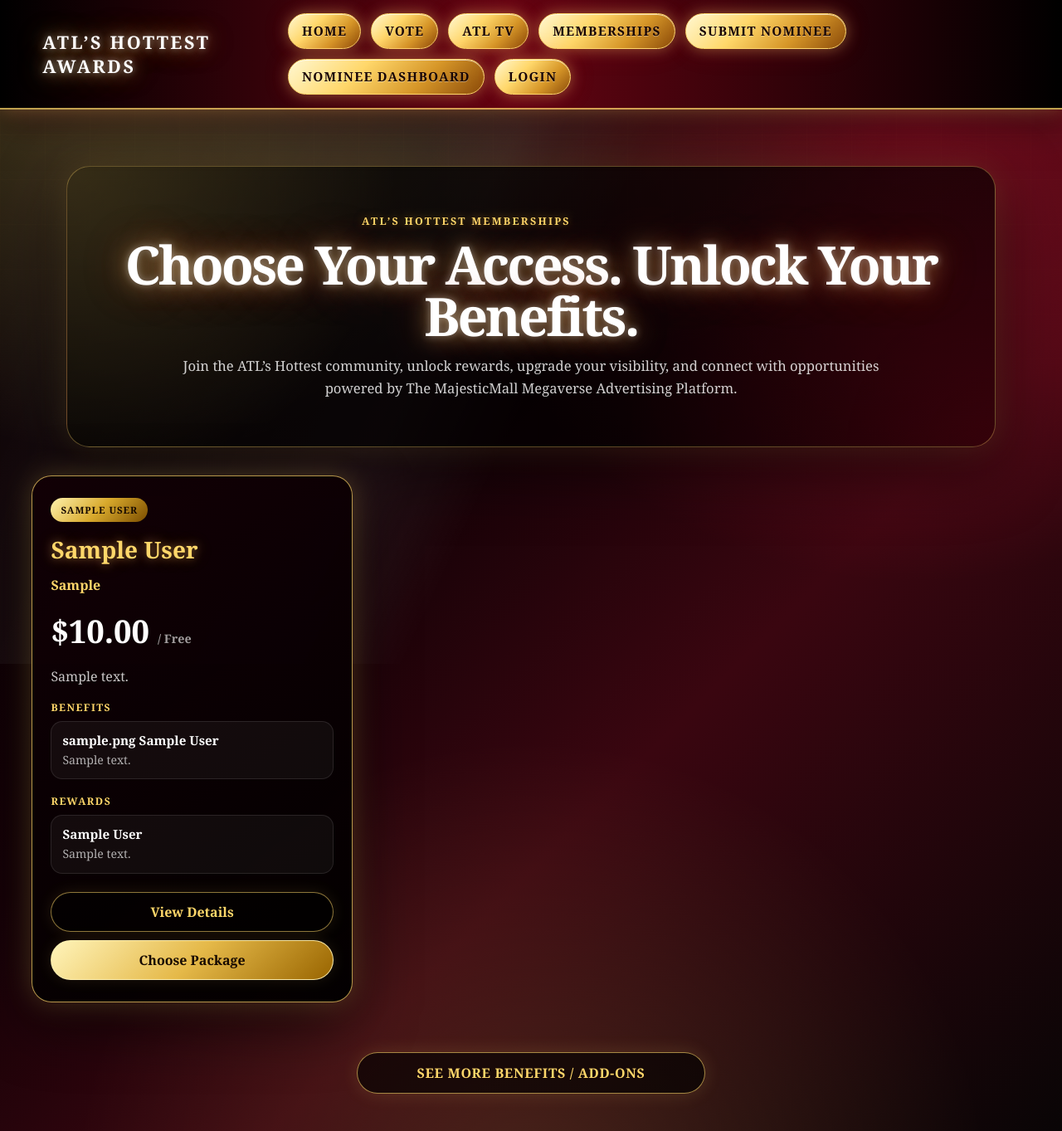
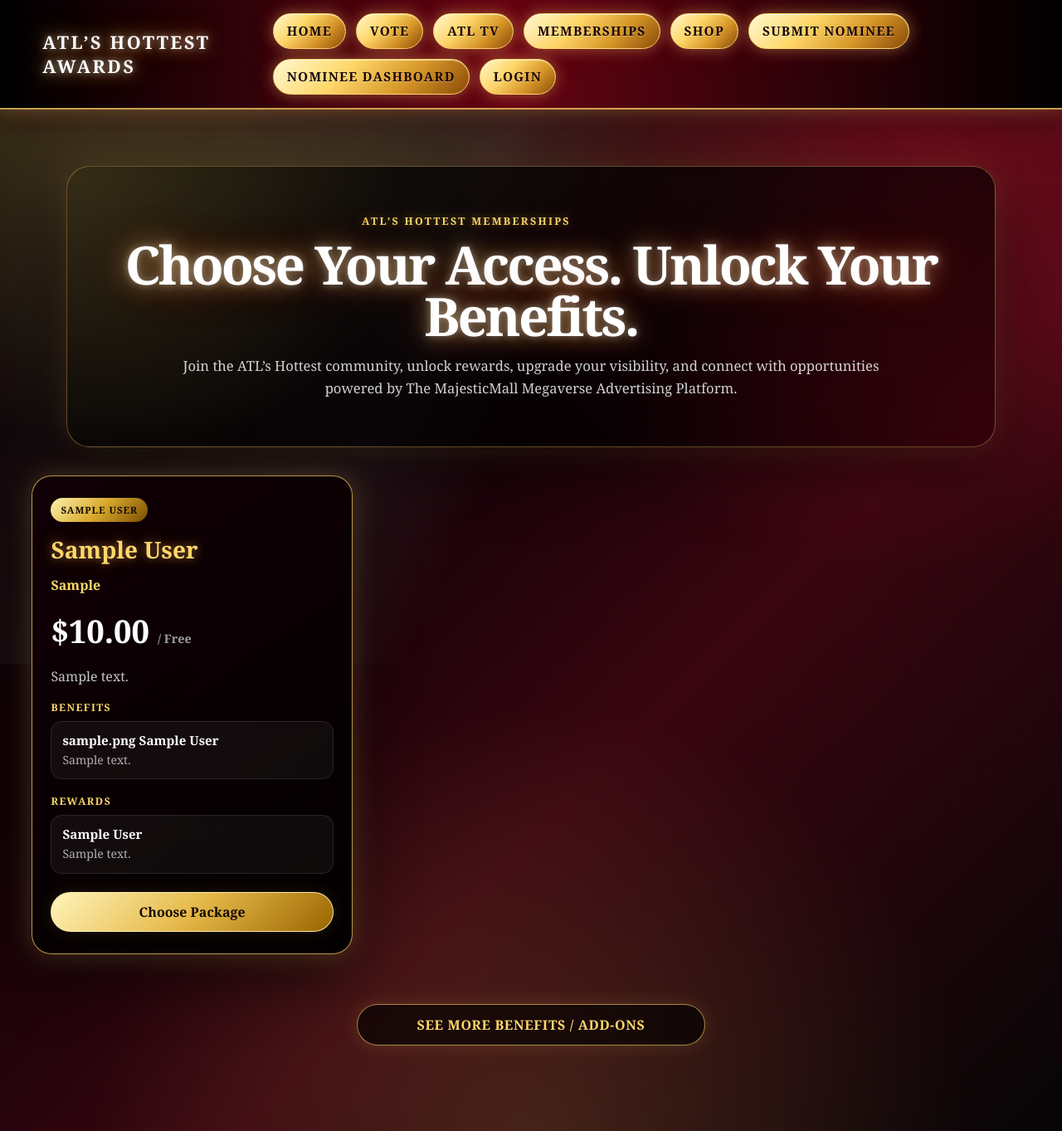
Before and after one commit to majicmall/votingsystem, a Django app: page /memberships/ in a window 1280 px wide. Shown: the top 1363 px of the page at 83% size. Run offline with Django 5.2, Linux system fonts and the light colour scheme; tables that the repository leaves empty hold one stand-in row (values such as "Sample post").

Commit message:
Clean membership flow and add shop navigation

```diff
--- a/ballot/templates/ballot/base.html
+++ b/ballot/templates/ballot/base.html
@@ -433,6 +433,7 @@
         <a href="{% url 'ballot' %}">VOTE</a>
         <a href="{% url 'atl_tv' %}">ATL TV</a>
         <a href="{% url 'membership_plans' %}">Memberships</a>
+        <a href="{% url 'atls_hottest_marketplace' %}">Shop</a>
       <a href="{% url 'nominee_signup' %}">Submit Nominee</a>
       <a href="{% url 'assoc_dashboard' %}">Nominee Dashboard</a>
       {% if request.user.is_staff %}
--- a/ballot/templates/ballot/membership_plans.html
+++ b/ballot/templates/ballot/membership_plans.html
@@ -68,8 +68,7 @@
       </ul>
 
       <div class="membership-actions">
-        <a class="membership-btn" href="{% url 'membership_plan_detail' plan.slug %}">View Details</a>
-        <a class="membership-btn primary" href="{% if plan.price == 0 %}{% url 'choose_membership_plan' plan.slug %}{% else %}{% url 'membership_payment_center' plan.slug %}{% endif %}">Choose Package</a>
+<a class="membership-btn primary" href="{% if plan.price == 0 %}{% if plan.price == 0 %}{% url 'choose_membership_plan' plan.slug %}{% else %}{% url 'membership_payment_center' plan.slug %}{% endif %}{% else %}{% url 'membership_payment_center' plan.slug %}{% endif %}">Choose Package</a>
       </div>
     </article>
   {% empty %}
```
